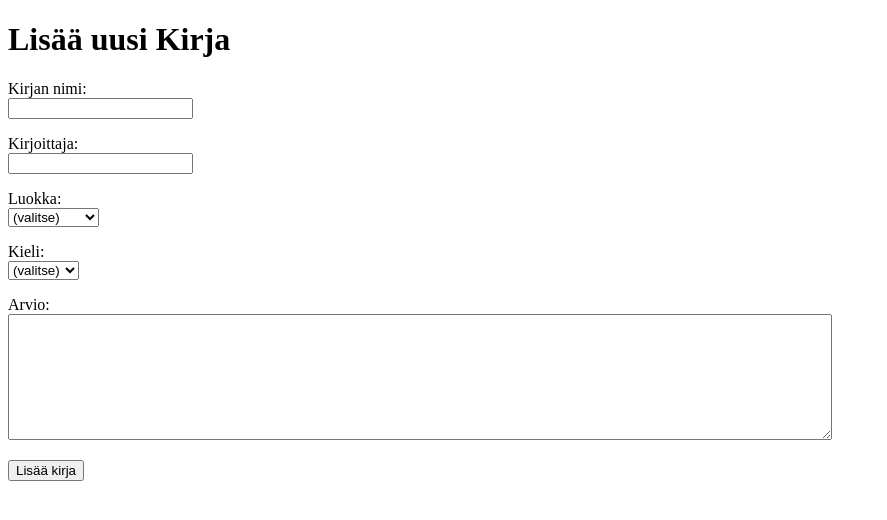
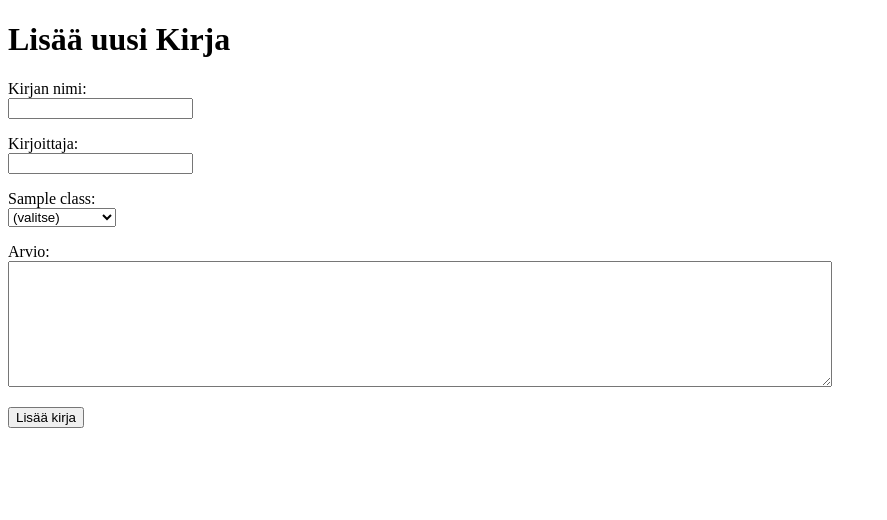
Before and after one commit to LouiseOdier/Kirjakerho, a Flask app: template templates/new_item.html in a window 1280 px wide. Shown: the top 520 px of the page, without its empty margins (0-887 px from the left). Run offline with Flask 3, Linux system fonts and the light colour scheme; the template is opened without the code that fills it: most values are stand-ins (such as "Sample title", 1, 10 or a date in 2020).

Commit message:
add classes in db

```diff
--- a/app.py
+++ b/app.py
@@ -50,7 +50,8 @@ def show_item(item_id):
 @app.route("/new_item")
 def new_item():
     require_login()
-    return render_template("new_item.html")
+    classes = items.get_all_classes()
+    return render_template("new_item.html", classes=classes)
 
 @app.route("/create_item", methods=["POST"])
 def create_item():
@@ -65,13 +66,12 @@ def create_item():
     if len(description)>1000:
         abort(403)
     user_id =session["user_id"]
+
     classes = []
-    section = request.form["section"]
-    if section:
-        classes.append(("Luokka", section))
-    language = request.form["language"]
-    if language:
-        classes.append(("Kieli", language))
+    for entry in request.form.getlist("classes"):
+        if entry:
+            parts = entry.split(":")
+            classes.append((parts[0], parts[1]))
 
     items.add_item(title, writer, description, user_id, classes)
 
--- a/schema.sql
+++ b/schema.sql
@@ -12,6 +12,12 @@ CREATE TABLE items (
     user_id INTEGER REFERENCES users
 );
 
+CREATE TABLE classes (
+    id INTEGER PRIMARY KEY,
+    title TEXT,
+    value TEXT
+);
+
 CREATE TABLE item_classes (
     id INTEGER PRIMARY KEY,
     item_id INTEGER REFERENCES items,
--- a/templates/new_item.html
+++ b/templates/new_item.html
@@ -16,26 +16,17 @@
       Kirjoittaja: <br />
       <input type="text" name="writer" maxlenth="50" required/>
     </p>
+    {% for class in classes %}
     <p>
-      Luokka: <br />
-      <select name="section">
-        <option value=""> (valitse)</option>
-        <option value="jännitys"> jännitys</option>
-        <option value="klassikko"> klassikko</option>
-        <option value="rikos"> rikos</option>
-        <option value="romantiikka"> romantiikka</option>
+      {{class}}: <br/>
+      <select name="classes">
+        <option value="">(valitse)</option>
+        {% for option in classes[class] %}
+        <option value="{{ class }}:{{ option }}">{{option}}</option>
+        {% endfor %}
       </select>
     </p>
-    <p>
-      Kieli: <br />
-      <select name="language">
-        <option value=""> (valitse)</option>
-        <option value="englanti"> Englanti</option>
-        <option value="ruotsi"> Ruotsi</option>
-        <option value="suomi"> Suomi</option>
-        <option value="other"> Muu</option>
-      </select>
-    </p>
+    {% endfor %}
     <p>
       Arvio: <br />
       <textarea name="description" rows="8" cols="100", maxlength="1000"></textarea>
```
Also changed, not shown: init.sql (added, +10 -0 lines), items.py (+13 -0 lines).
